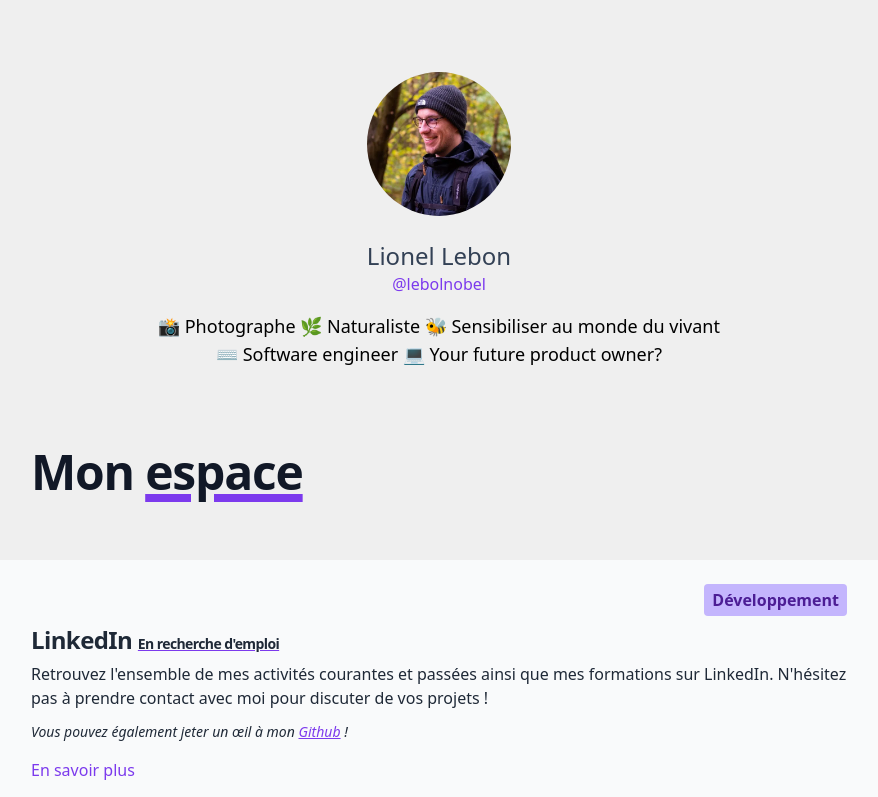
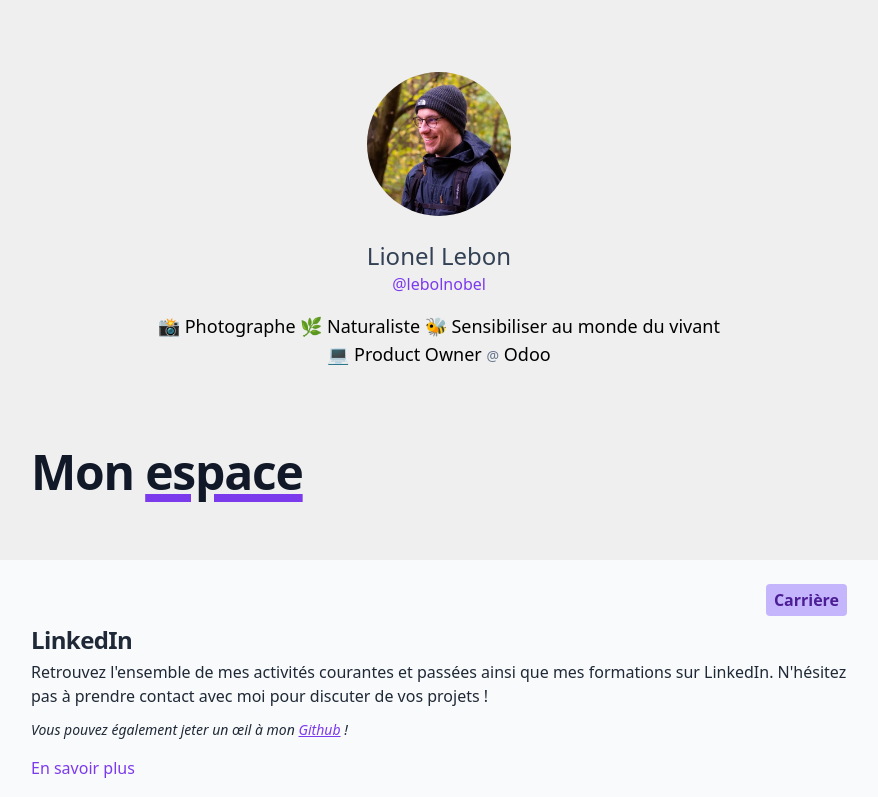
Before and after one commit to lebolnobel/lionellebon.eu, a React (Vite) app: page / in a window 1280 px wide. Shown: the top 797 px of the page, without its empty margins (201-1079 px from the left). Built offline with nearby package versions, Linux system fonts and the light colour scheme.

Commit message:
feat: update welcome page

```diff
--- a/index.html
+++ b/index.html
@@ -12,14 +12,14 @@
   <meta property="og:description" content="📸 Photographe🌿 Naturaliste 🐝 Sensibiliser au monde du vivant" />
   <meta property="og:url" content="https://lionellebon.be" />
   <meta property="og:image" content="https://lionellebon.be/assets/img/lionellebon.jpg" />
-  <meta property="og:image:secure_url" content="https://lionellebon.be/assets/img/lebolnobel.jpg" />
+  <meta property="og:image:secure_url" content="https://lionellebon.be/assets/img/lionellebon.jpg" />
 
   <link rel="icon" href="/assets/favicon.svg">
   <link rel="mask-icon" href="/assets/favicon.svg" color="#000000">
   <link rel="apple-touch-icon" href="/assets/favicon.svg">
   <link rel="manifest" href="/assets/manifest.json" />
 
-  <link rel="preload" as="image" href="/assets/img/lebolnobel.webp">
+  <link rel="preload" as="image" href="/assets/img/lionellebon.webp">
 
   <title>Lionel Lebon</title>
 
--- a/src/app/App.tsx
+++ b/src/app/App.tsx
@@ -8,7 +8,6 @@ import { Footer } from './components/Footer.tsx';
 const App = (): React.ReactNode => {
   return (
     <main className="py-6 px-4 sm:p-6 md:py-10 md:px-8">
-      <h1 style={{ display: 'none' }}>Lionel Lebon</h1>
       <Header />
 
       <Title>
@@ -19,15 +18,8 @@ const App = (): React.ReactNode => {
       </Title>
 
       <Activity
-        tag="Développement"
-        title={
-          <div className="leading-none tracking-tight">
-            LinkedIn{' '}
-            <span className="text-sm underline underline-offset-3 decoration-6 decoration-violet-600">
-              En recherche d'emploi
-            </span>
-          </div>
-        }
+        tag="Carrière"
+        title={<div className="leading-none tracking-tight">LinkedIn</div>}
         content={
           <>
             <p>
@@ -67,7 +59,7 @@ const App = (): React.ReactNode => {
       />
 
       <Title>
-        Mes{' '}
+        Mes derniers{' '}
         <span className="underline underline-offset-3 decoration-8 decoration-violet-600">
           projets
         </span>
--- a/src/app/components/Activity.tsx
+++ b/src/app/components/Activity.tsx
@@ -27,7 +27,7 @@ export const Activity = (props: ActivityType): React.ReactNode => {
           <div className="text-2xl font-bold hover:underline">
             <a href={link}>{title}</a>
           </div>
-          <p className="mt-2">{content}</p>
+          <div className="mt-2">{content}</div>
         </div>
         <div className="flex items-center justify-between mt-4">
           <a href={link} className="hover:underline text-violet-600">
--- a/src/app/components/Header.tsx
+++ b/src/app/components/Header.tsx
@@ -1,26 +1,25 @@
 import * as React from 'react';
 
 export const Header = (): React.ReactNode => {
+  const [enlarged, setEnlarged] = React.useState<boolean>(false);
+
+  const toggleEnlarged = () => {
+    setEnlarged(!enlarged);
+  };
+
   return (
+    <>
+      <h1 style={{ display: 'none' }}>Lionel Lebon</h1>
       <figure className="rounded-xl p-8 bg-transparent">
         <img
           id="lionellebon"
-        className="w-36 h-36 rounded-full mx-auto hover:scale-125 transition-all duration-1000"
           src="/assets/img/lionellebon.webp"
           alt="Lionel Lebon"
+          title="Lionel Lebon"
           width="512"
           height="512"
-        onClick={() => {
-          const image = document.getElementById('lionellebon');
-          if (image?.classList.contains('h-36')) {
-            image?.classList.remove('h-36', 'w-36');
-            image?.classList.add('h-250', 'w-250');
-          } else {
-            image?.classList.add('h-36', 'w-36');
-            image?.classList.remove('h-250', 'w-250');
-          }
-          image?.classList.toggle('hover:scale-100');
-        }}
+          className={`w-${enlarged ? '100' : '36'} h-${enlarged ? '100' : '36'} transition-transform transform-growth cursor-pointer rounded-full mx-auto hover:scale-125 duration-1000`}
+          onClick={toggleEnlarged}
         />
         <div className="pt-6 text-center space-y-4">
           <figcaption className="font-medium">
@@ -37,14 +36,16 @@ export const Header = (): React.ReactNode => {
           </figcaption>
 
           <blockquote>
-          <p className="text-lg center font-small">
+            <p className="text-lg center ">
               📸 Photographe 🌿 Naturaliste 🐝 Sensibiliser au monde du vivant
             </p>
-          <p className="text-lg center font-small">
-            ⌨️ Software engineer 💻 Your future product owner?
+            <p className="text-lg center ">
+              💻 Product Owner <span className="text-sm text-slate-500">@</span>{' '}
+              Odoo
             </p>
           </blockquote>
         </div>
       </figure>
+    </>
   );
 };
--- a/src/app/components/Title.tsx
+++ b/src/app/components/Title.tsx
@@ -6,6 +6,7 @@ type TitleType = {
 
 export const Title = (props: TitleType): React.ReactNode => {
   const { children } = props;
+
   return (
     <div className="text-gray-800 pt-6">
       <div className="container max-w-4xl px-10 py-6 mx-auto">
--- a/src/styles/styles.css
+++ b/src/styles/styles.css
@@ -621,8 +621,16 @@ video {
   width: 9rem;
 }
 
+.min-w-36 {
+  min-width: 9rem;
+}
+
 .max-w-4xl {
   max-width: 56rem;
+}
+
+.cursor-pointer {
+  cursor: pointer;
 }
 
 .items-center {
@@ -770,6 +778,11 @@ video {
   color: rgb(17 24 39 / var(--tw-text-opacity));
 }
 
+.text-slate-500 {
+  --tw-text-opacity: 1;
+  color: rgb(100 116 139 / var(--tw-text-opacity));
+}
+
 .text-slate-700 {
   --tw-text-opacity: 1;
   color: rgb(51 65 85 / var(--tw-text-opacity));
@@ -803,6 +816,17 @@ video {
   box-shadow: var(--tw-ring-offset-shadow, 0 0 #0000), var(--tw-ring-shadow, 0 0 #0000), var(--tw-shadow);
 }
 
+.blur {
+  --tw-blur: blur(8px);
+  filter: var(--tw-blur) var(--tw-brightness) var(--tw-contrast) var(--tw-grayscale) var(--tw-hue-rotate) var(--tw-invert) var(--tw-saturate) var(--tw-sepia) var(--tw-drop-shadow);
+}
+
+.transition-transform {
+  transition-property: transform;
+  transition-timing-function: cubic-bezier(0.4, 0, 0.2, 1);
+  transition-duration: 150ms;
+}
+
 .transition-all {
   transition-property: all;
   transition-timing-function: cubic-bezier(0.4, 0, 0.2, 1);
@@ -819,12 +843,6 @@ html {
 
 body {
   background: #efefef;
-}
-
-.hover\:scale-100:hover {
-  --tw-scale-x: 1;
-  --tw-scale-y: 1;
-  transform: translate(var(--tw-translate-x), var(--tw-translate-y)) rotate(var(--tw-rotate)) skewX(var(--tw-skew-x)) skewY(var(--tw-skew-y)) scaleX(var(--tw-scale-x)) scaleY(var(--tw-scale-y));
 }
 
 .hover\:scale-125:hover {
```
Lines whose indentation alone changed are shown as unchanged.
